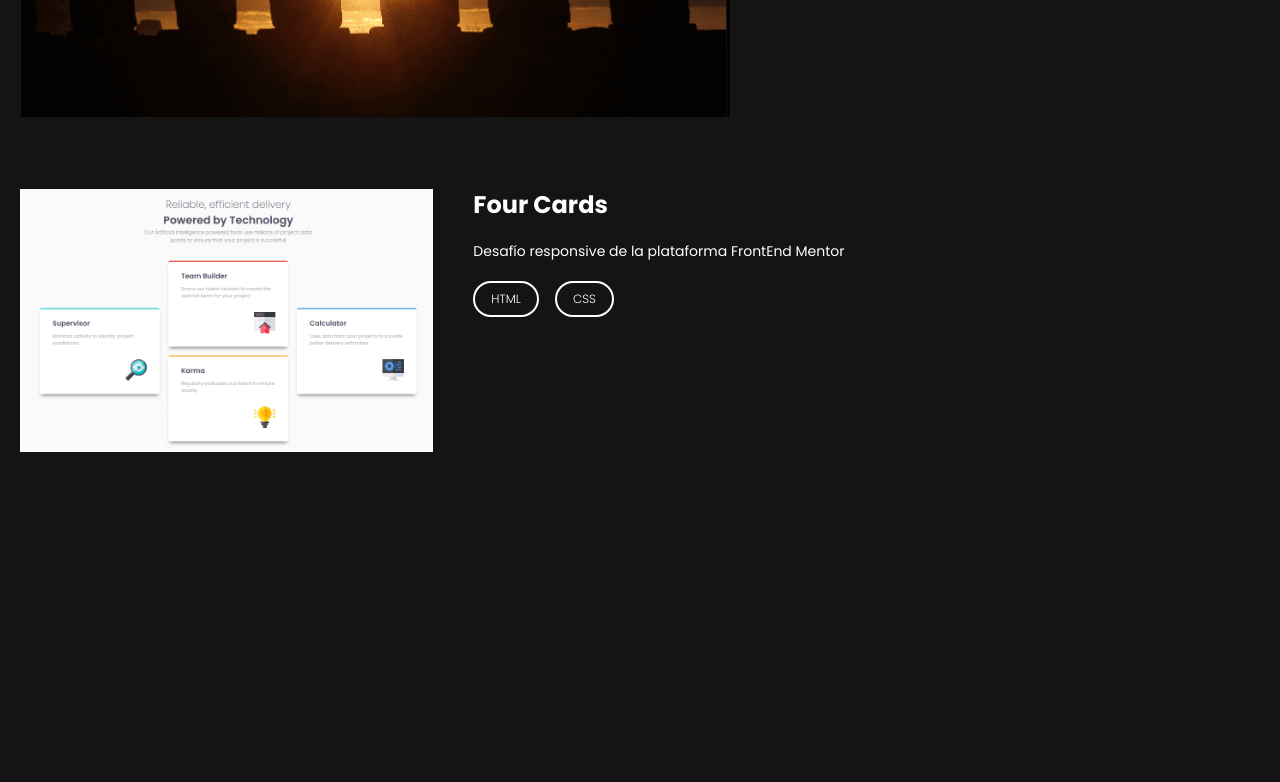
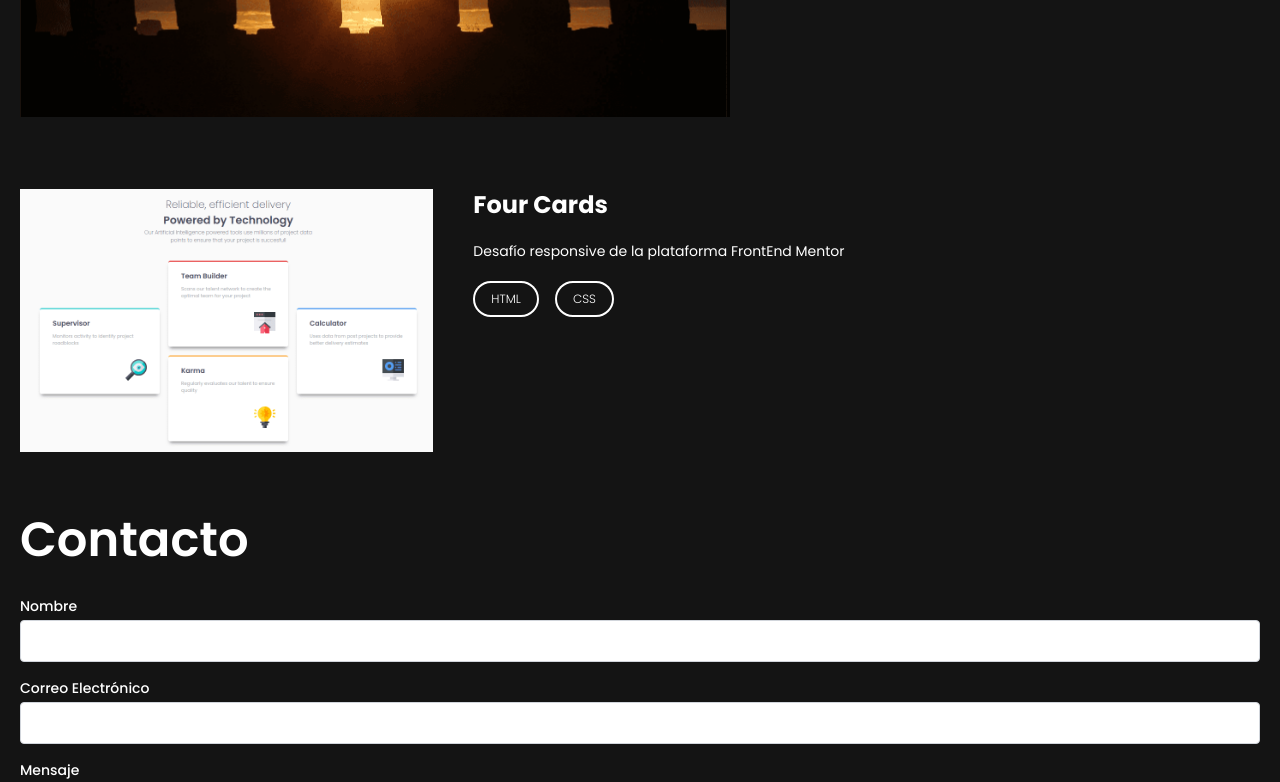
Before and after one commit to alegonzalezcelis/portfolio, a React (Vite) app: page / in a window 1280 px wide. Shown: the part 2000-2782 px from the top of the page. Before the commit the page ends 2484 px from the top, so only its background shows below. Built offline with nearby package versions, Linux system fonts and the light colour scheme.

Commit message:
Added contactForm Component

```diff
--- a/src/App.jsx
+++ b/src/App.jsx
@@ -7,6 +7,7 @@ import About from "./components/About";
 import Proyecto from "./components/Proyecto";
 import proyectosData from "./assets/proyectos.json";
 import Skills from "./components/Skills";
+import ContactForm from "./components/ContactForm";
 
 function App() {
   return (
@@ -36,6 +37,8 @@ function App() {
         </section>
         <Titulo titulo="Proyectos" />
         <Proyecto proyectos={proyectosData} />
+        <Titulo titulo="Contacto" />
+        <ContactForm />
       </div>
     </>
   );
--- /dev/null
+++ b/src/components/ContactForm.jsx
@@ -0,0 +1,111 @@
+import { useState } from "react";
+
+const ContactForm = () => {
+  const [formData, setFormData] = useState({
+    name: "",
+    email: "",
+    message: "",
+  });
+
+  const [errors, setErrors] = useState({});
+
+  const handleInputChange = (event) => {
+    const { name, value } = event.target;
+    setFormData((prevData) => ({
+      ...prevData,
+      [name]: value,
+    }));
+  };
+
+  const validateForm = () => {
+    const newErrors = {};
+    if (!formData.name) {
+      newErrors.name = "Por favor, ingresa tu nombre ";
+    }
+
+    if (!formData.email) {
+      newErrors.email = "Por favor, ingresa un email válido";
+    } else if (!/\S+@\S+\.\S+/.test(formData.email)) {
+      newErrors.email = "Por favor, ingresa un correo electrónico válido.";
+    }
+    if (!formData.message) {
+      newErrors.message = "Por favor, ingresa un mensaje.";
+    }
+    setErrors(newErrors);
+    return Object.keys(newErrors).length === 0;
+  };
+
+  const handleSubmit = (event) => {
+    event.preventDefault();
+    const isValid = validateForm();
+    if (isValid) {
+      // Aquí puedes manejar el envío del formulario, como una llamada a la API.
+      console.log("Formulario válido. Enviando datos:", formData);
+    }
+  };
+
+  return (
+    <>
+      <form onSubmit={handleSubmit}>
+        <div className="mb-4">
+          <label className="block text-sm font-medium text-white">
+            Nombre
+          </label>
+          <input
+            type="text"
+            name="name"
+            value={formData.name}
+            onChange={handleInputChange}
+            className={`mt-1 p-2 border ${
+              errors.name ? "border-red-500" : "border-gray-300"
+            } rounded w-full`}
+          />
+          {errors.name && (
+            <p className="text-red-500 text-sm mt-1">{errors.name}</p>
+          )}
+        </div>
+        <div className="mb-4">
+          <label className="block text-sm font-medium text-white">
+            Correo Electrónico
+          </label>
+          <input
+            type="email"
+            name="email"
+            value={formData.email}
+            onChange={handleInputChange}
+            className={`mt-1 p-2 border ${
+              errors.email ? "border-red-500" : "border-gray-300"
+            } rounded w-full`}
+          />
+          {errors.email && (
+            <p className="text-red-500 text-sm mt-1">{errors.email}</p>
+          )}
+        </div>
+        <div className="mb-4">
+          <label className="block text-sm font-medium text-white">
+            Mensaje
+          </label>
+          <textarea
+            name="message"
+            value={formData.message}
+            onChange={handleInputChange}
+            className={`mt-1 p-2 border ${
+              errors.message ? "border-red-500" : "border-gray-300"
+            } rounded w-full`}
+          />
+          {errors.message && (
+            <p className="text-red-500 text-sm mt-1">{errors.message}</p>
+          )}
+        </div>
+        <button
+          type="submit"
+          className="bg-picton-blue hover:bg-cerulean text-white font-medium py-2 px-4 rounded"
+        >
+          Enviar
+        </button>
+      </form>
+    </>
+  );
+};
+
+export default ContactForm;
```
Lines whose indentation alone changed are shown as unchanged.
